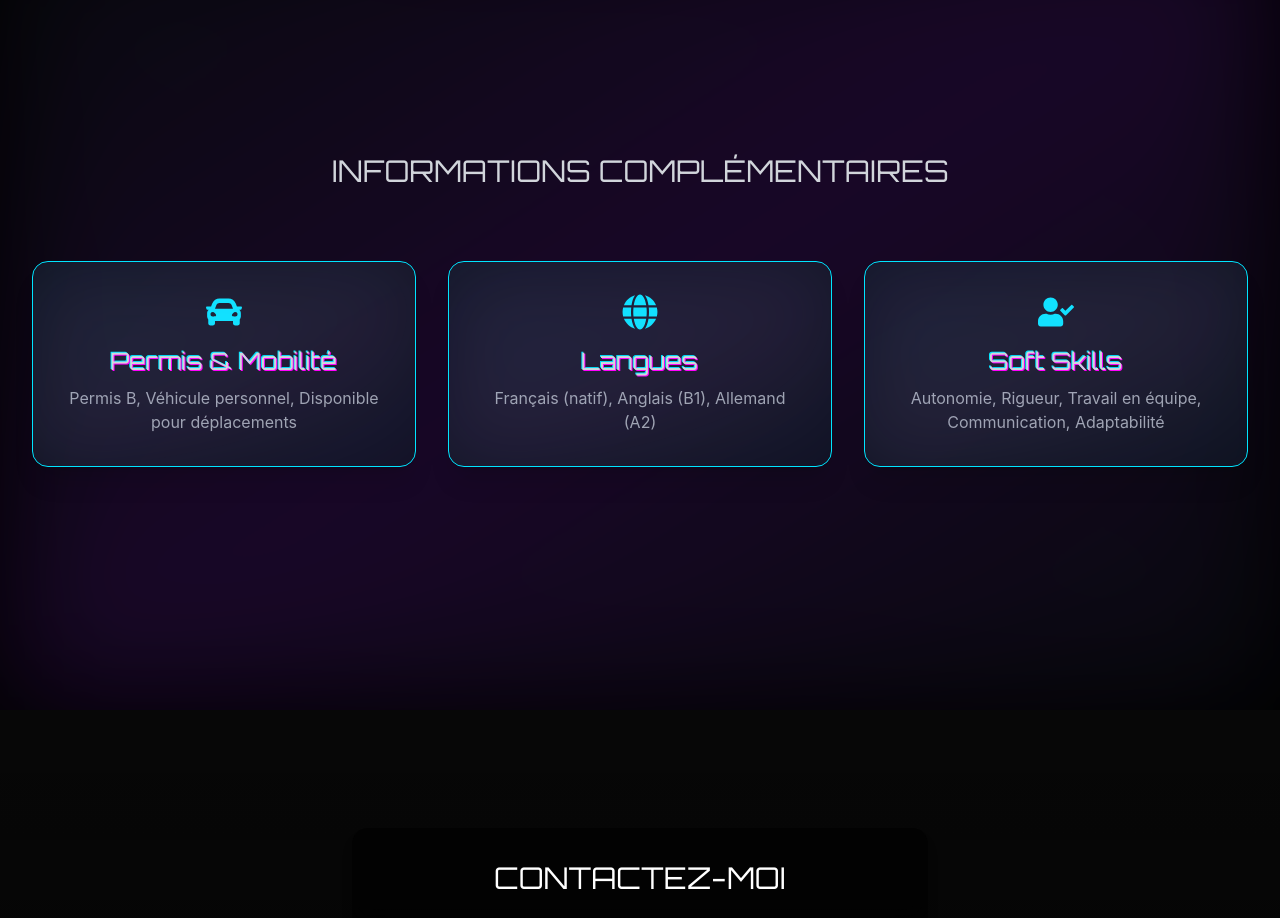
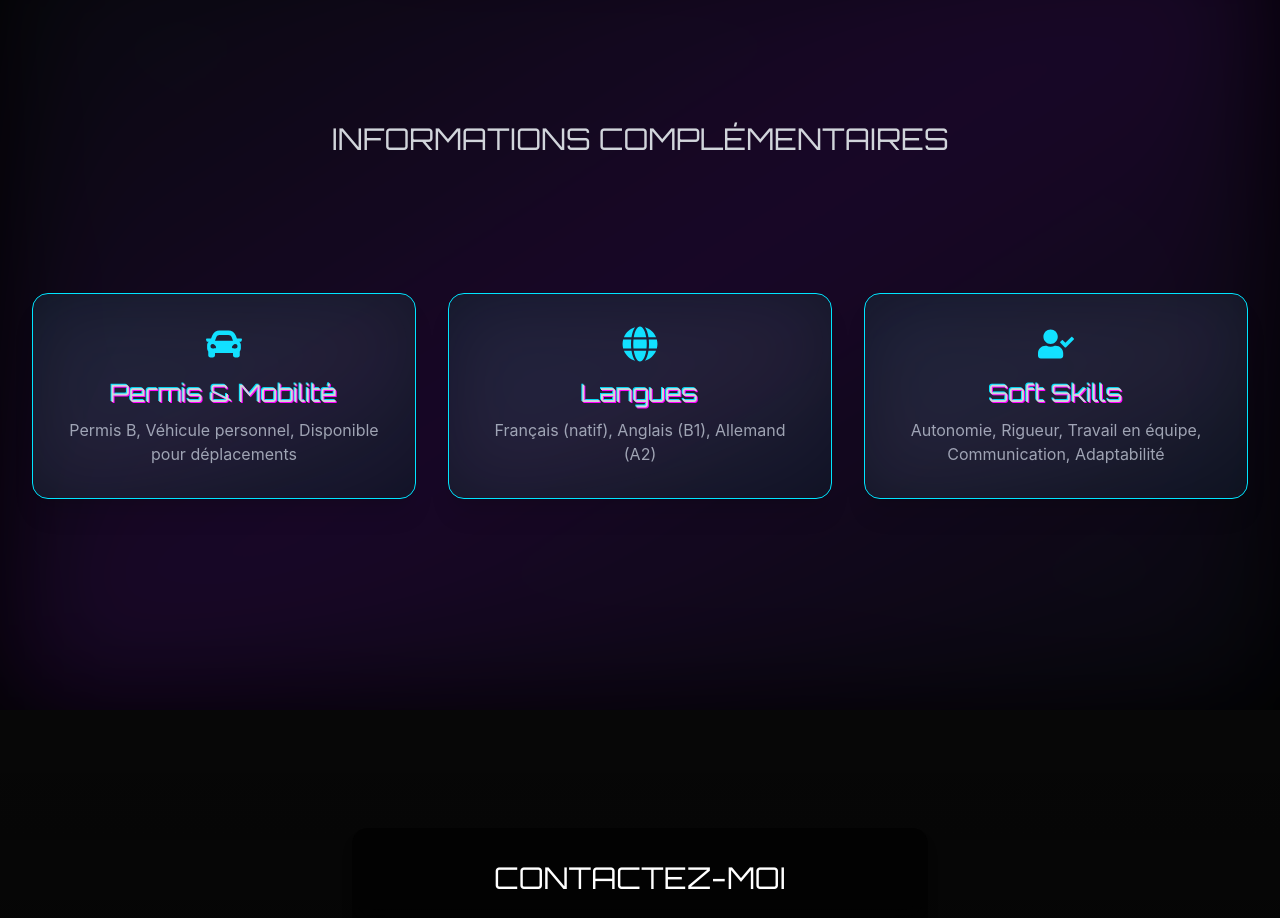
Before and after one commit to SEBonduel/Portfolio_DEMANGE_S2025, a React (Vite) app in the folder mon-portfolio/: page / in a window 1280 px wide. Shown: the part 4780-5698 px from the top of the page. Built offline with nearby package versions, Linux system fonts and the light colour scheme.

Commit message:
fix margin

```diff
--- a/mon-portfolio/src/components/Infos.jsx
+++ b/mon-portfolio/src/components/Infos.jsx
@@ -30,7 +30,7 @@ const Infos = () => {
       />
 
       <motion.h2
-        className="text-xl md:text-3xl font-medium font-orbitron mb-8 mt-8 uppercase relative z-10"
+        className="text-xl md:text-3xl font-medium font-orbitron mb-24 mt-8 uppercase relative z-10"
         initial={{ opacity: 0, y: -50 }}
         whileInView={{ opacity: 1, y: 0 }}
         viewport={{ once: true, amount: 0.5 }}
```
